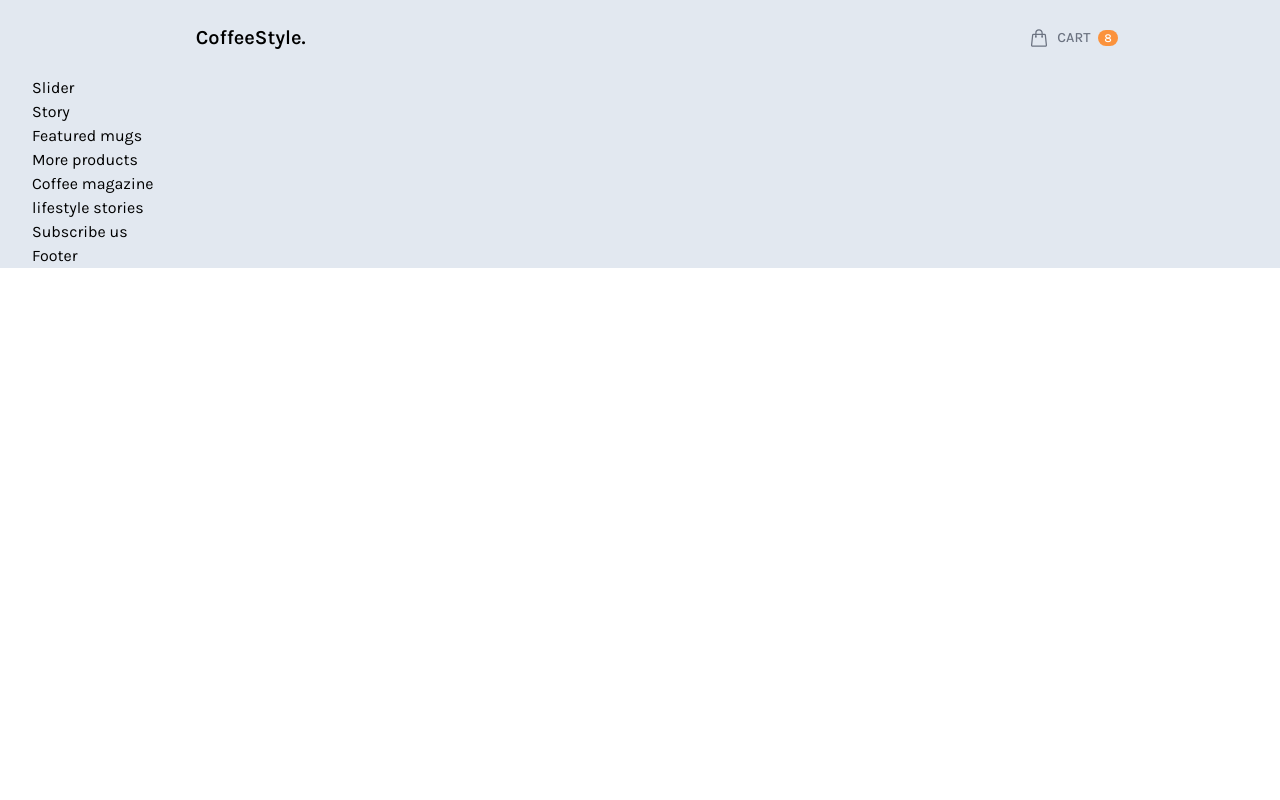
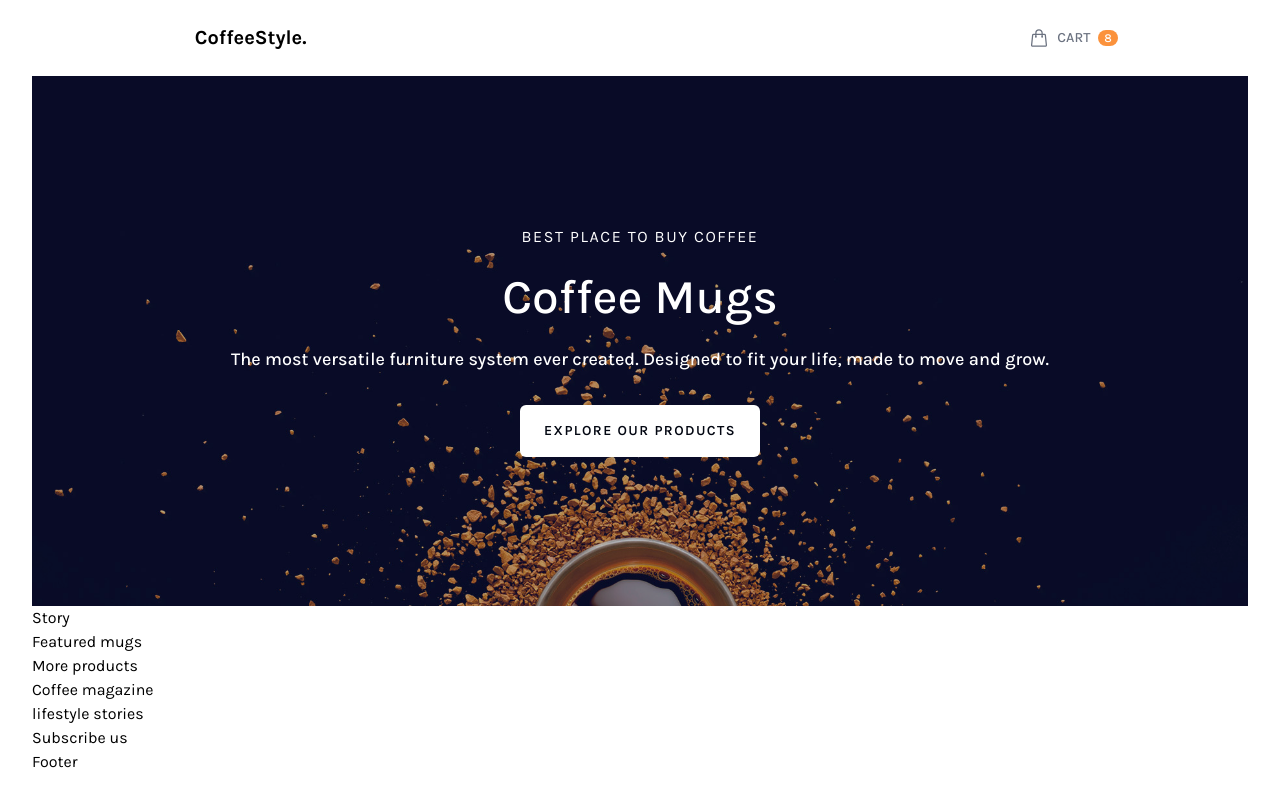
Before and after one commit to HoangVu22/tailwindcss-coffee-style, a React (Vite) app: page / in a window 1280 px wide. Built offline with nearby package versions, Linux system fonts and the light colour scheme.

Commit message:
Make slider

```diff
--- a/index.html
+++ b/index.html
@@ -3,7 +3,7 @@
 
 <head>
   <meta charset="UTF-8" />
-  <link rel="icon" type="image/svg+xml" href="./public/images/favicon/logo.jpg" />
+  <link rel="icon" type="image/svg+xml" href="./public/images/logo.jpg" />
   <meta name="viewport" content="width=device-width, initial-scale=1.0" />
   <title>NHV Coffee Style</title>
 </head>
--- a/src/components/Header.jsx
+++ b/src/components/Header.jsx
@@ -10,7 +10,7 @@ function Header() {
   return (
     <header className="p-6 mx-auto">
       <nav className="flex flex-row justify-between items-center">
-        <div className="basis-2/6 text-center text-xl font-semibold cursor-pointer">
+        <div className="basis-2/6 text-center text-xl font-bold cursor-pointer">
           CoffeeStyle.
         </div>
 
--- a/src/pages/Home.jsx
+++ b/src/pages/Home.jsx
@@ -3,11 +3,22 @@ import Footer from '../components/Footer'
 
 function Home() {
   return (
-    <div className="content-wrapper font-Karla max-w-screen-xl text-base mx-auto px-8 bg-slate-200">
+    <div className="content-wrapper font-Karla max-w-screen-xl text-base mx-auto px-8">
       <Header />
 
-      <div className="slider">
-        Slider
+      <div className="slider h-[530px] bg-[url('./public/images/slider.jpg')] bg-cover bg-no-repeat bg-bottom">
+        <div className="w-full h-full flex justify-center items-center bg-gray-900 bg-opacity-30">
+          <div className="mx-16 text-white text-center">
+            <div className="uppercase mb-6 tracking-widest">Best place to buy coffee</div>
+            <div className="font-medium text-5xl mb-6">Coffee Mugs</div>
+            <div className="font-medium text-lg mb-8">The most versatile furniture system ever created. Designed to fit your life, made to move and grow.</div>
+            <div className="flex justify-center ">
+              <div className="uppercase bg-white text-gray-950 w-max tracking-widest py-4 px-6 text-sm font-semibold rounded-md cursor-pointer hover:bg-opacity-95">
+                Explore our products
+              </div>
+            </div>
+          </div>
+        </div>
       </div>
 
       <div className="story">
```
Also changed, not shown: public/images/logo.jpg (renamed from public/images/favicon/logo.jpg), public/images/slider.jpg (added).
